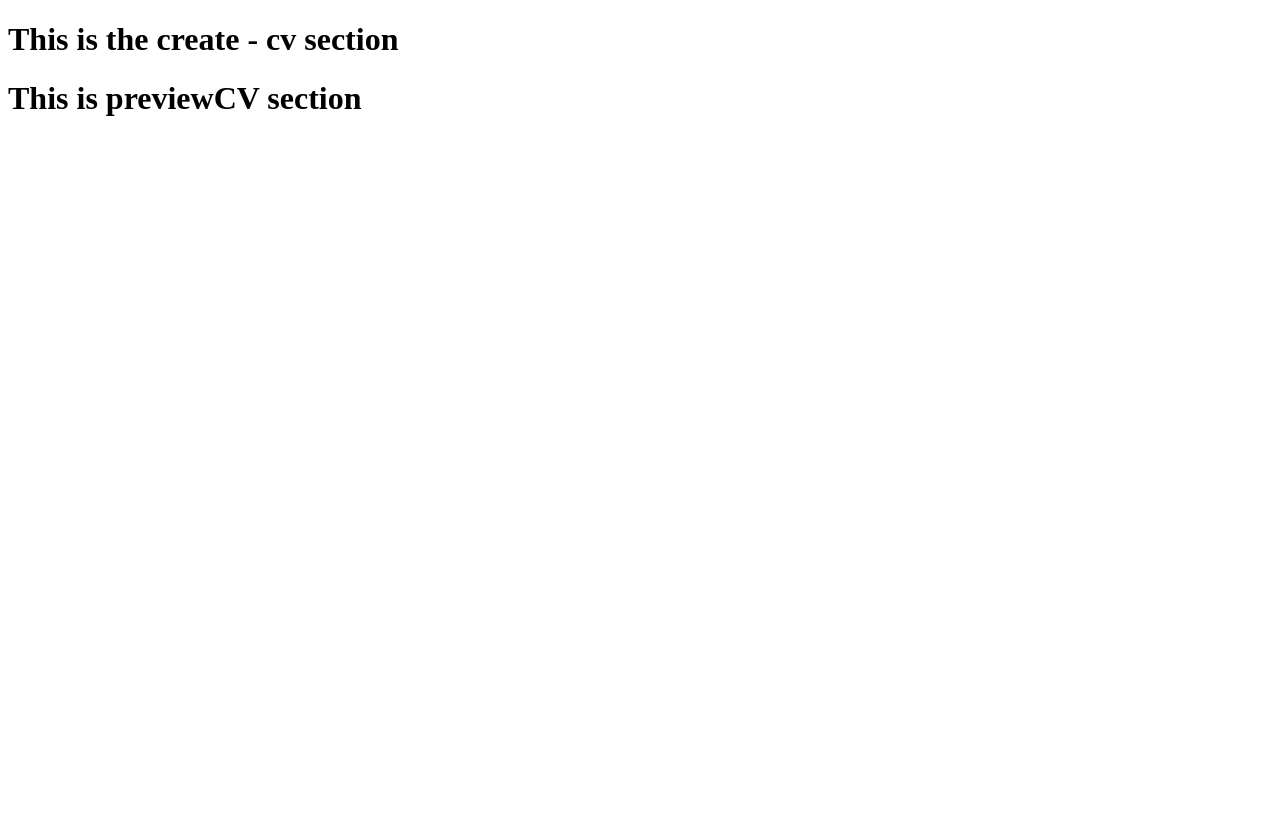
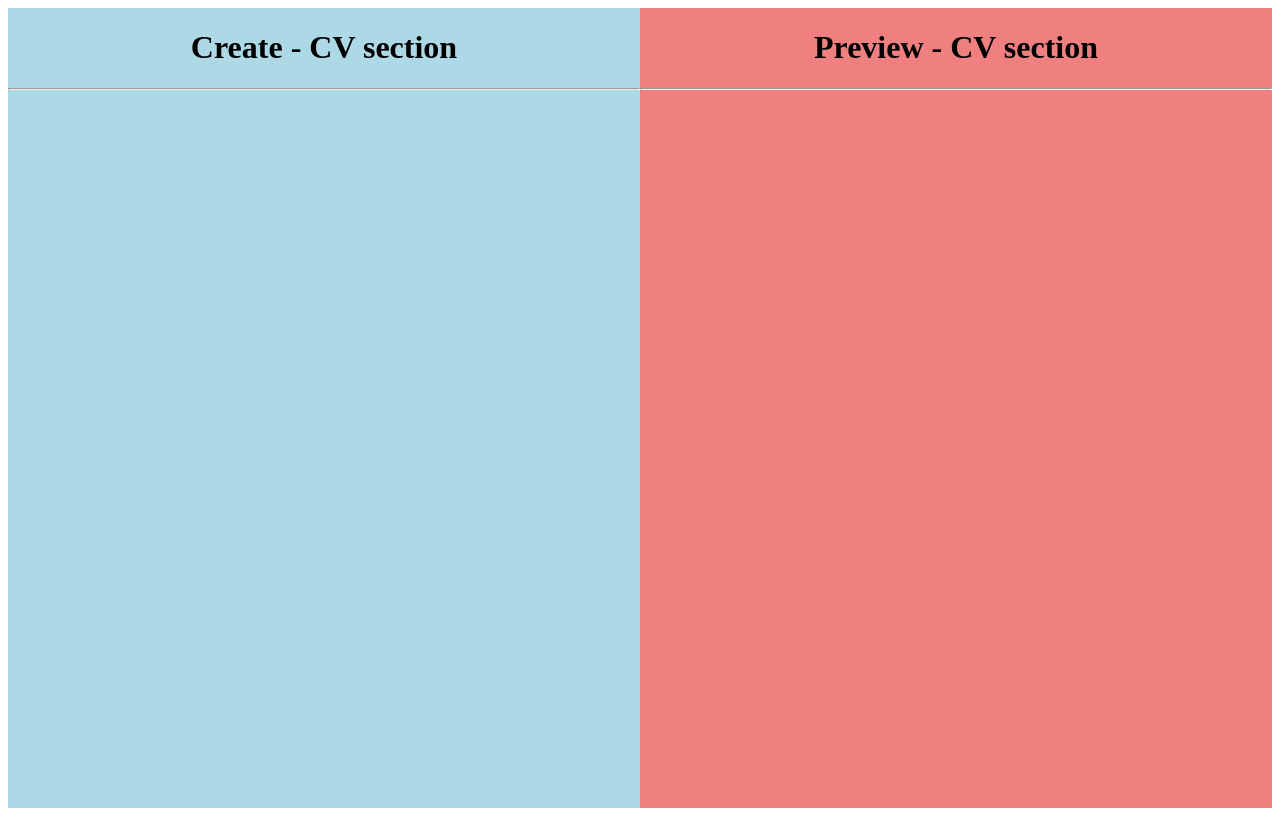
Before and after one commit to prashantsah567/cv-creator, a React (Create React App) app: page / in a window 1280 px wide. Built offline with nearby package versions, Linux system fonts and the light colour scheme.

Commit message:
create and preview section set

```diff
--- a/src/App.js
+++ b/src/App.js
@@ -1,9 +1,10 @@
 import CreateCV from "./components/Create-cv";
 import PreviewCV from "./components/preview-cv";
+import "../src/Style.css";
 
 function App() {
   return (
-    <div>
+    <div className="container">
       <CreateCV />
       <PreviewCV />
     </div>
--- /dev/null
+++ b/src/Style.css
@@ -0,0 +1,26 @@
+.container{
+    display: flex;
+    flex-direction: row;
+    height: 100vh;
+}
+
+.createCV{
+    flex: 1;
+    background-color: lightblue;
+}
+
+.previewCV{
+    flex: 1;
+    background-color: lightcoral;
+}
+
+.header{
+    text-align: center;
+}
+
+@media only screen and (max-width: 1100px) {
+    .container{
+      flex-direction: column;
+      height: 200vh;
+    }
+  }
--- a/src/components/Create-cv.js
+++ b/src/components/Create-cv.js
@@ -7,7 +7,10 @@ class CreateCV extends Component{
 
     render(){
         return(
-            <h1>This is the create - cv section</h1>
+            <div className="createCV">
+                <h1 className="header">Create - CV section</h1>
+                <hr/>
+            </div>
         );
     }
 }
--- a/src/components/preview-cv.js
+++ b/src/components/preview-cv.js
@@ -7,7 +7,10 @@ class PreviewCV extends Component{
 
     render(){
         return(
-            <h1>This is previewCV section</h1>
+            <div className="previewCV">
+                <h1 className="header">Preview - CV section</h1>
+                <hr/>
+            </div>
         )
     }
 }
```
